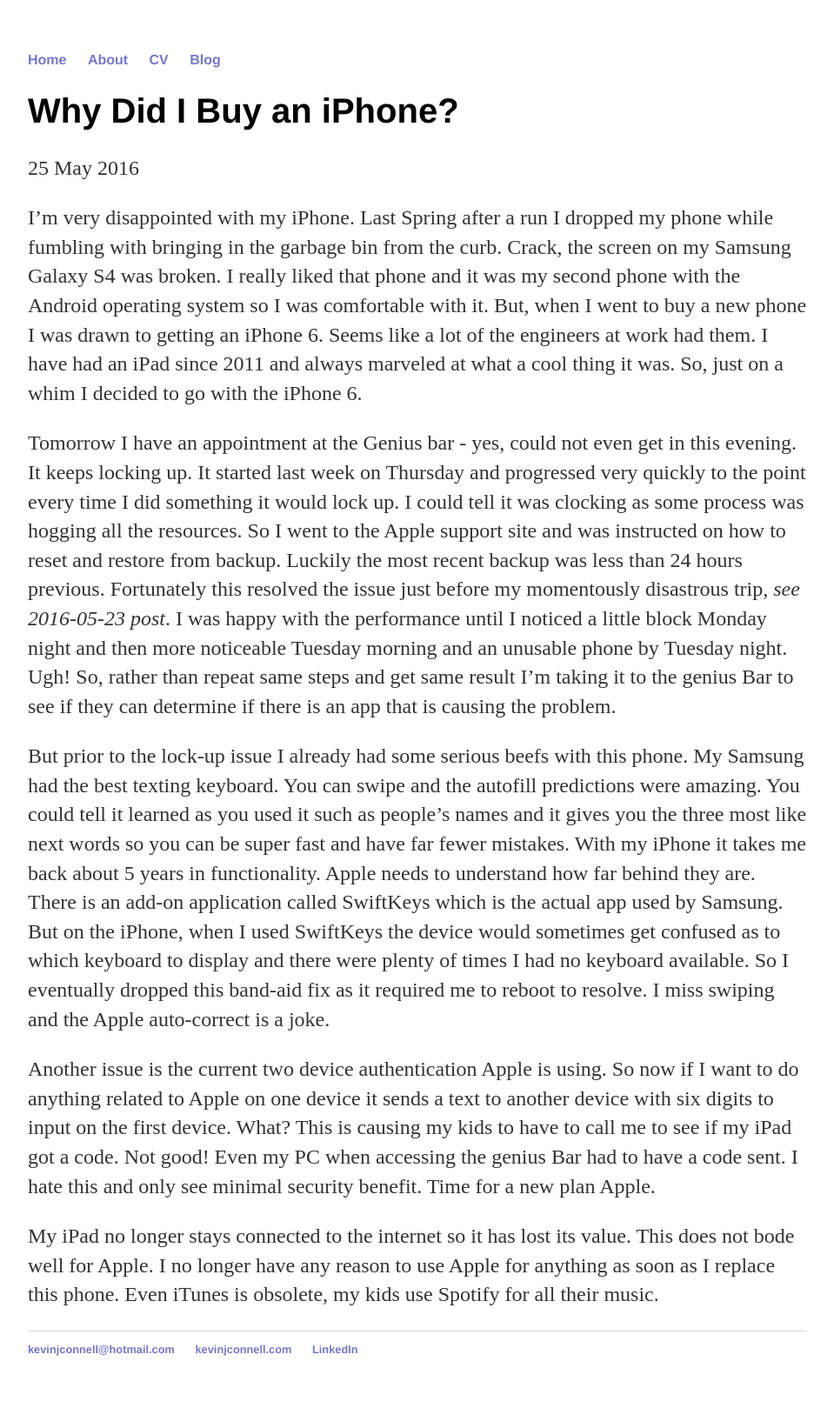
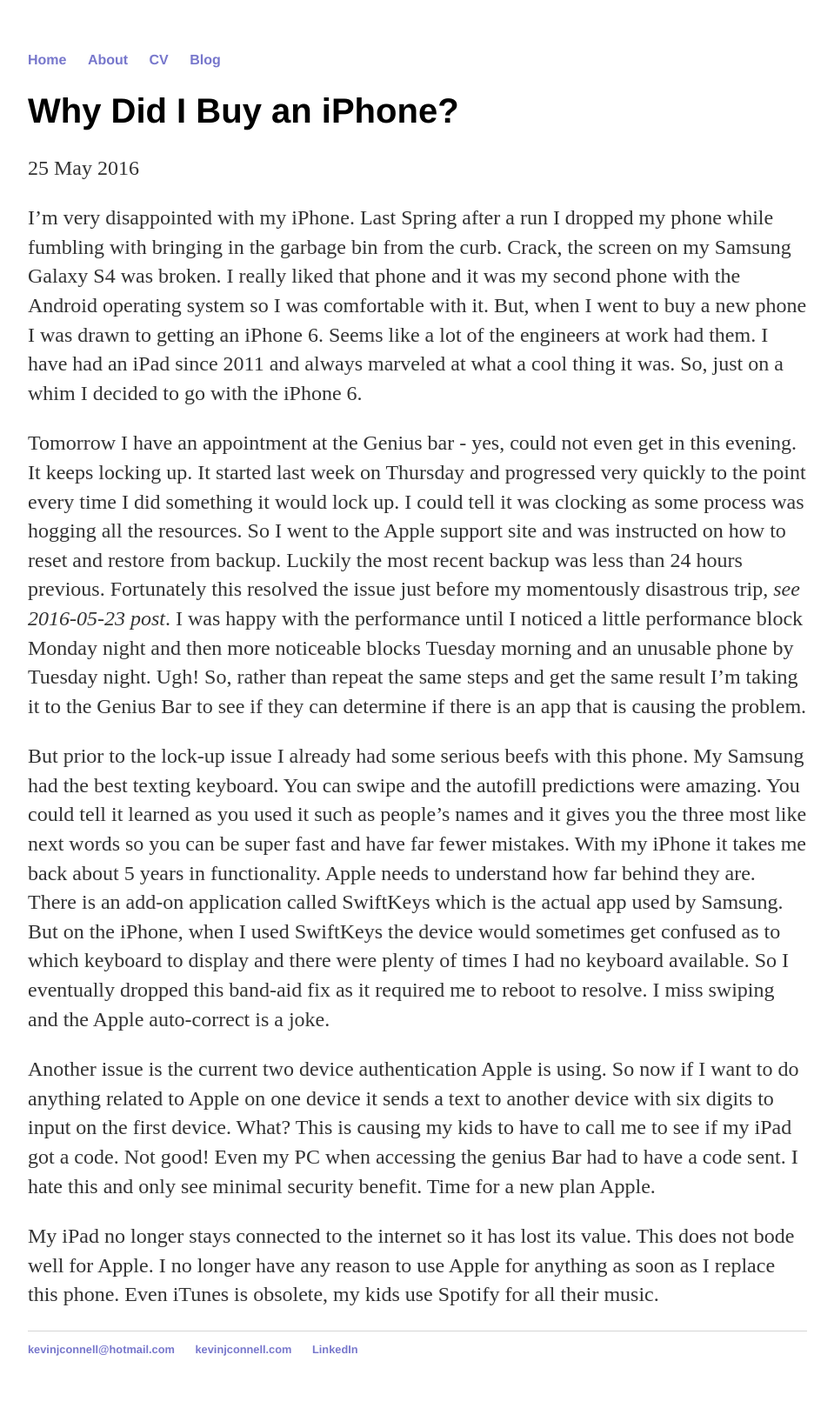
Before and after one commit to mo4dawg/mo4dawg.github.io, a Jekyll site: the page built from _posts/2016-05-25-why-did-i-buy-an-iphone.md, in a window 1280 px wide. Shown: the whole page at 87% size, without its empty margins (160-1119 px from the left). Built offline with Jekyll 4.4.1, drawn with Linux system fonts in a browser that asks for light colours.

Commit message:
Update 2016-05-25-why-did-i-buy-an-iphone.md

```diff
--- a/_posts/2016-05-25-why-did-i-buy-an-iphone.md
+++ b/_posts/2016-05-25-why-did-i-buy-an-iphone.md
@@ -6,7 +6,7 @@
 
 I'm very disappointed with my iPhone.  Last Spring after a run I dropped my phone while fumbling with bringing in the garbage bin from the curb.  Crack, the screen on my Samsung Galaxy S4 was broken.  I really liked that phone and it was my second phone with the Android operating system so I was comfortable with it.  But, when I went to buy a new phone I was drawn to getting an iPhone 6.  Seems like a lot of the engineers at work had them.  I have had an iPad since 2011 and always marveled at what a cool thing it was.  So, just on a whim I decided to go with the iPhone 6.
 
-Tomorrow I have an appointment at the Genius bar - yes, could not even get in this evening.  It keeps locking up.  It started last week on Thursday and progressed very quickly to the point every time I did something it would lock up.  I could tell it was clocking as some process was hogging all the resources.  So I went to the Apple support site and was instructed on how to reset and restore from backup.  Luckily the most recent backup was less than 24 hours previous.  Fortunately this resolved the issue just before my momentously disastrous trip, *see 2016-05-23 post*.  I was happy with the performance until I noticed a little block Monday night and then more noticeable Tuesday morning and an unusable phone by Tuesday night.  Ugh!  So, rather than repeat same steps and get same result I'm taking it to the genius Bar to see if they can determine if there is an app that is causing the problem.
+Tomorrow I have an appointment at the Genius bar - yes, could not even get in this evening.  It keeps locking up.  It started last week on Thursday and progressed very quickly to the point every time I did something it would lock up.  I could tell it was clocking as some process was hogging all the resources.  So I went to the Apple support site and was instructed on how to reset and restore from backup.  Luckily the most recent backup was less than 24 hours previous.  Fortunately this resolved the issue just before my momentously disastrous trip, *see 2016-05-23 post*.  I was happy with the performance until I noticed a little performance block Monday night and then more noticeable blocks Tuesday morning and an unusable phone by Tuesday night.  Ugh!  So, rather than repeat the same steps and get the same result I'm taking it to the Genius Bar to see if they can determine if there is an app that is causing the problem.
 
 But prior to the lock-up issue I already had some serious beefs with this phone.  My Samsung had the best texting keyboard.  You can swipe and the autofill predictions were amazing.  You could tell it learned as you used it such as people's names and it gives you the three most like next words so you can be super fast and have far fewer mistakes.  With my iPhone it takes me back about 5 years in functionality.  Apple needs to understand how far behind they are.  There is an add-on application called SwiftKeys which is the actual app used by Samsung.  But on the iPhone, when I used SwiftKeys the device would sometimes get confused as to which keyboard to display and there were plenty of times I had no keyboard available.  So I eventually dropped this band-aid fix as it required me to reboot to resolve.  I miss swiping and the Apple auto-correct is a joke.
 
```
